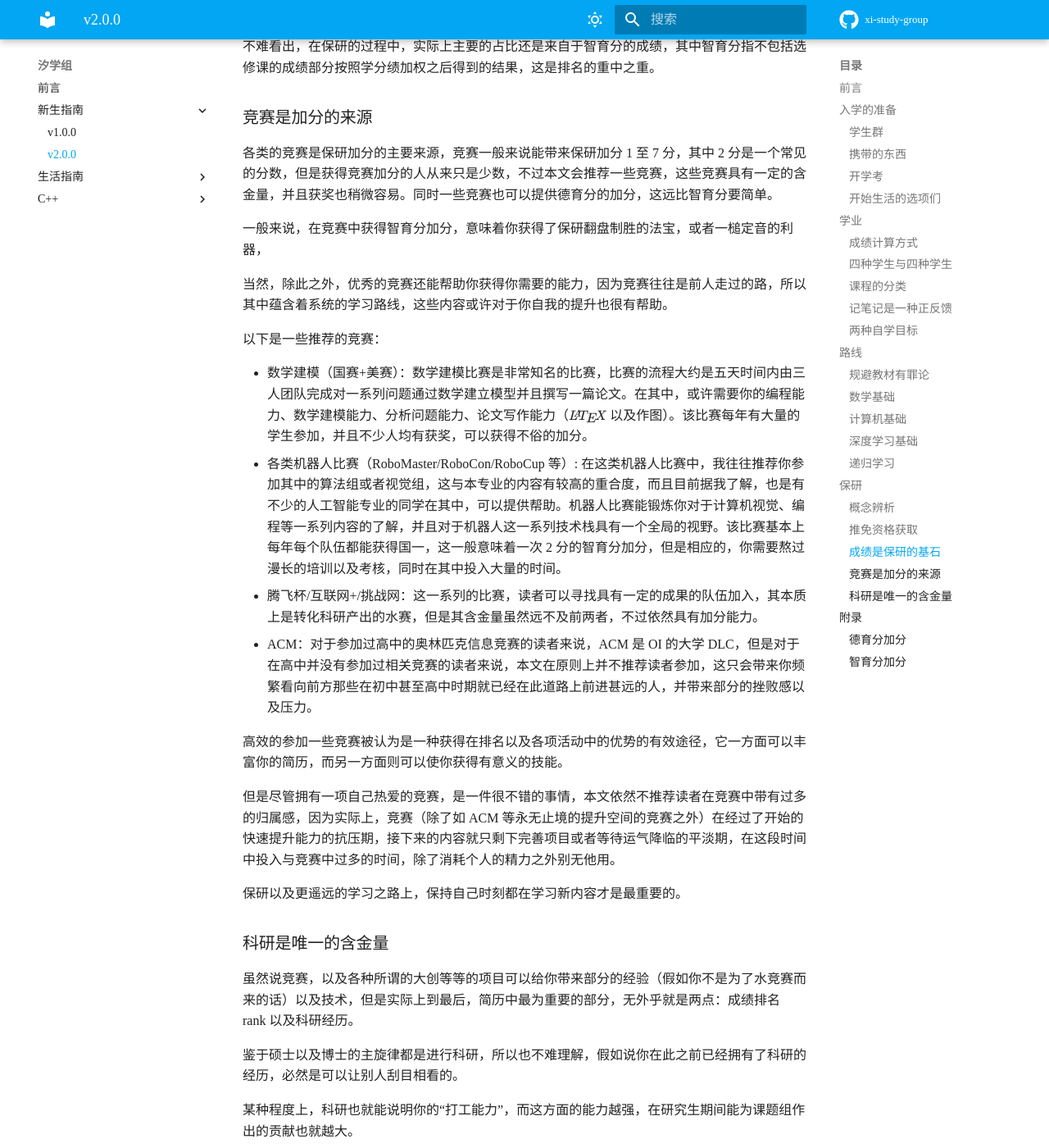
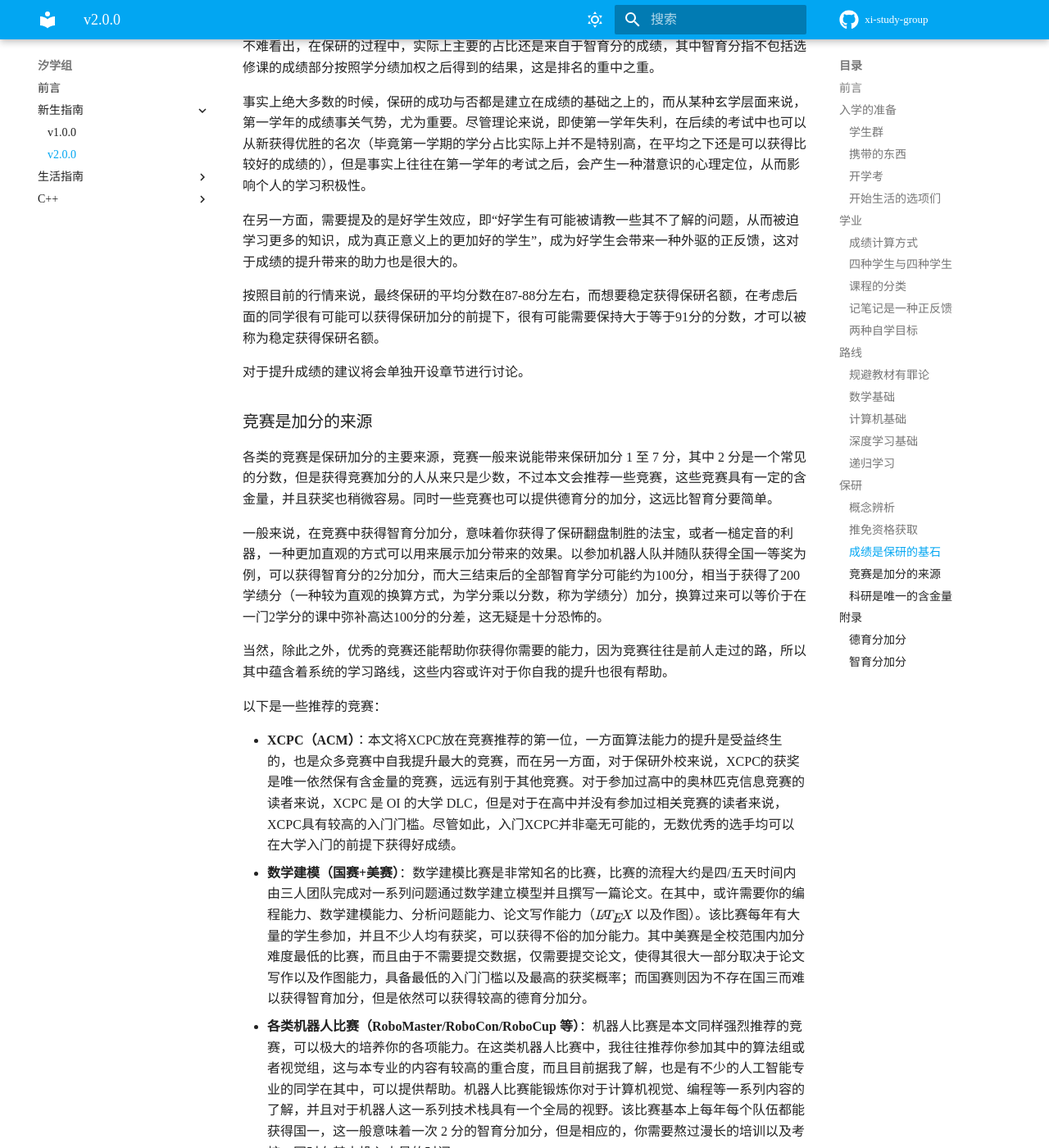
Before and after one commit to XiStudyGroup/XiStudyGroup, an MkDocs documentation site: the page built from docs/人工智能新生指南2024.md, in a window 1280 px wide and 1400 px high, scrolled down 9521 px. Shown: the whole window at 82% size. Built offline with MkDocs 1.6.1 and Material for MkDocs 9.7.7, drawn with Linux system fonts in a browser that asks for light colours; some web fonts are replaced; comment, search, counter and statistics services are not loaded; some of the changed text lies outside the part shown.

Commit message:
update guideline 2024

```diff
--- a/docs/人工智能新生指南2024.md
+++ b/docs/人工智能新生指南2024.md
@@ -213,7 +213,7 @@ $$
 
 人工智能专业虽然在钱学森书院，但是因为并不在钱学森学院，因此只享有钱院的淘汰机制，但是并不具有全员保研的优惠政策。
 
-推免资格根据排名先后进行发放，通常会具有共识，在核算了加分之后进行公平公正的排名。人工智能专业的排名为90%智育分+10%德育分的综测成绩，其中 90%的智育分之中包括保研加分（如竞赛加分/出国交换加分），每年保研人数占专业总人数50%左右（由于疫情结束，不少同学选择出国，会伴随放弃保研资格，同时少年班同学不占用本50%的保研名额，因此实际比例大于50%）。
+推免资格根据排名先后进行发放，通常会具有公示，在核算了加分之后进行公平公正的排名。人工智能专业的排名为**90%智育分+10%德育分的综测成绩**，其中90%的智育分之中包括保研加分（如竞赛加分/出国交换加分），每年保研人数占专业总人数50%左右（由于疫情结束，不少同学选择出国，会伴随放弃保研资格，同时少年班同学不占用本50%的保研名额，因此实际比例大于50%）。
 
 德育分每年具有基础分 70 分，详细的加分公告见文末。
 
@@ -221,22 +221,28 @@ $$
 
 不难看出，在保研的过程中，实际上主要的占比还是来自于智育分的成绩，其中智育分指不包括选修课的成绩部分按照学分绩加权之后得到的结果，这是排名的重中之重。
 
+事实上绝大多数的时候，保研的成功与否都是建立在成绩的基础之上的，而从某种玄学层面来说，第一学年的成绩事关气势，尤为重要。尽管理论来说，即使第一学年失利，在后续的考试中也可以从新获得优胜的名次（毕竟第一学期的学分占比实际上并不是特别高，在平均之下还是可以获得比较好的成绩的），但是事实上往往在第一学年的考试之后，会产生一种潜意识的心理定位，从而影响个人的学习积极性。
 
+在另一方面，需要提及的是好学生效应，即“好学生有可能被请教一些其不了解的问题，从而被迫学习更多的知识，成为真正意义上的更加好的学生”，成为好学生会带来一种外驱的正反馈，这对于成绩的提升带来的助力也是很大的。
+
+按照目前的行情来说，最终保研的平均分数在87-88分左右，而想要稳定获得保研名额，在考虑后面的同学很有可能可以获得保研加分的前提下，很有可能需要保持大于等于91分的分数，才可以被称为稳定获得保研名额。
+
+对于提升成绩的建议将会单独开设章节进行讨论。
 
 ### 竞赛是加分的来源
 
 各类的竞赛是保研加分的主要来源，竞赛一般来说能带来保研加分 1 至 7 分，其中 2 分是一个常见的分数，但是获得竞赛加分的人从来只是少数，不过本文会推荐一些竞赛，这些竞赛具有一定的含金量，并且获奖也稍微容易。同时一些竞赛也可以提供德育分的加分，这远比智育分要简单。
 
-一般来说，在竞赛中获得智育分加分，意味着你获得了保研翻盘制胜的法宝，或者一槌定音的利器，
+一般来说，在竞赛中获得智育分加分，意味着你获得了保研翻盘制胜的法宝，或者一槌定音的利器，一种更加直观的方式可以用来展示加分带来的效果。以参加机器人队并随队获得全国一等奖为例，可以获得智育分的2分加分，而大三结束后的全部智育学分可能约为100分，相当于获得了200学绩分（一种较为直观的换算方式，为学分乘以分数，称为学绩分）加分，换算过来可以等价于在一门2学分的课中弥补高达100分的分差，这无疑是十分恐怖的。
 
 当然，除此之外，优秀的竞赛还能帮助你获得你需要的能力，因为竞赛往往是前人走过的路，所以其中蕴含着系统的学习路线，这些内容或许对于你自我的提升也很有帮助。
 
 以下是一些推荐的竞赛：
 
-- 数学建模（国赛+美赛）：数学建模比赛是非常知名的比赛，比赛的流程大约是五天时间内由三人团队完成对一系列问题通过数学建立模型并且撰写一篇论文。在其中，或许需要你的编程能力、数学建模能力、分析问题能力、论文写作能力（$\LaTeX$ 以及作图）。该比赛每年有大量的学生参加，并且不少人均有获奖，可以获得不俗的加分。
-- 各类机器人比赛（RoboMaster/RoboCon/RoboCup 等）: 在这类机器人比赛中，我往往推荐你参加其中的算法组或者视觉组，这与本专业的内容有较高的重合度，而且目前据我了解，也是有不少的人工智能专业的同学在其中，可以提供帮助。机器人比赛能锻炼你对于计算机视觉、编程等一系列内容的了解，并且对于机器人这一系列技术栈具有一个全局的视野。该比赛基本上每年每个队伍都能获得国一，这一般意味着一次 2 分的智育分加分，但是相应的，你需要熬过漫长的培训以及考核，同时在其中投入大量的时间。
+- **XCPC（ACM）**：本文将XCPC放在竞赛推荐的第一位，一方面算法能力的提升是受益终生的，也是众多竞赛中自我提升最大的竞赛，而在另一方面，对于保研外校来说，XCPC的获奖是唯一依然保有含金量的竞赛，远远有别于其他竞赛。对于参加过高中的奥林匹克信息竞赛的读者来说，XCPC 是 OI 的大学 DLC，但是对于在高中并没有参加过相关竞赛的读者来说，XCPC具有较高的入门门槛。尽管如此，入门XCPC并非毫无可能的，无数优秀的选手均可以在大学入门的前提下获得好成绩。
+- **数学建模（国赛+美赛）**：数学建模比赛是非常知名的比赛，比赛的流程大约是四/五天时间内由三人团队完成对一系列问题通过数学建立模型并且撰写一篇论文。在其中，或许需要你的编程能力、数学建模能力、分析问题能力、论文写作能力（$\LaTeX$ 以及作图）。该比赛每年有大量的学生参加，并且不少人均有获奖，可以获得不俗的加分能力。其中美赛是全校范围内加分难度最低的比赛，而且由于不需要提交数据，仅需要提交论文，使得其很大一部分取决于论文写作以及作图能力，具备最低的入门门槛以及最高的获奖概率；而国赛则因为不存在国三而难以获得智育加分，但是依然可以获得较高的德育分加分。
+- **各类机器人比赛（RoboMaster/RoboCon/RoboCup 等）**：机器人比赛是本文同样强烈推荐的竞赛，可以极大的培养你的各项能力。在这类机器人比赛中，我往往推荐你参加其中的算法组或者视觉组，这与本专业的内容有较高的重合度，而且目前据我了解，也是有不少的人工智能专业的同学在其中，可以提供帮助。机器人比赛能锻炼你对于计算机视觉、编程等一系列内容的了解，并且对于机器人这一系列技术栈具有一个全局的视野。该比赛基本上每年每个队伍都能获得国一，这一般意味着一次 2 分的智育分加分，但是相应的，你需要熬过漫长的培训以及考核，同时在其中投入大量的时间。
 - 腾飞杯/互联网+/挑战网：这一系列的比赛，读者可以寻找具有一定的成果的队伍加入，其本质上是转化科研产出的水赛，但是其含金量虽然远不及前两者，不过依然具有加分能力。
-- ACM：对于参加过高中的奥林匹克信息竞赛的读者来说，ACM 是 OI 的大学 DLC，但是对于在高中并没有参加过相关竞赛的读者来说，本文在原则上并不推荐读者参加，这只会带来你频繁看向前方那些在初中甚至高中时期就已经在此道路上前进甚远的人，并带来部分的挫败感以及压力。
 
 高效的参加一些竞赛被认为是一种获得在排名以及各项活动中的优势的有效途径，它一方面可以丰富你的简历，而另一方面则可以使你获得有意义的技能。
 
```
